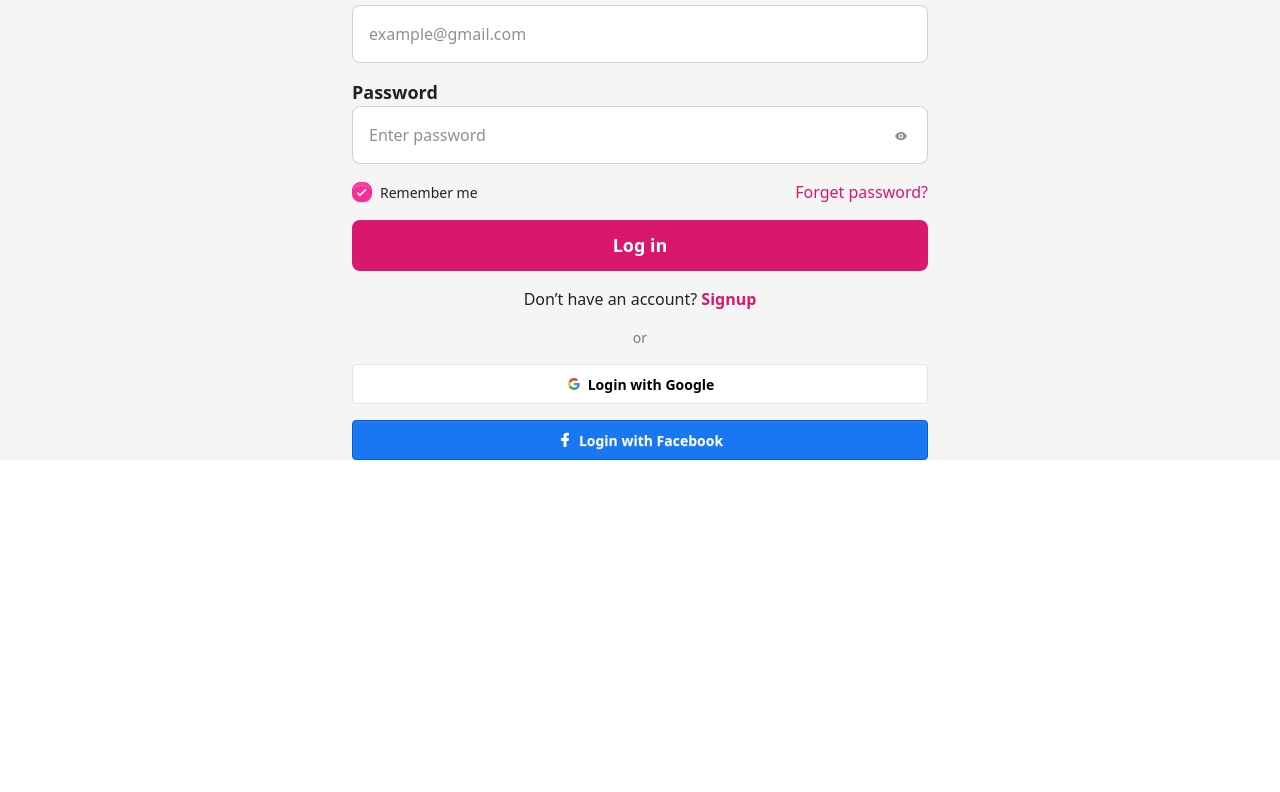
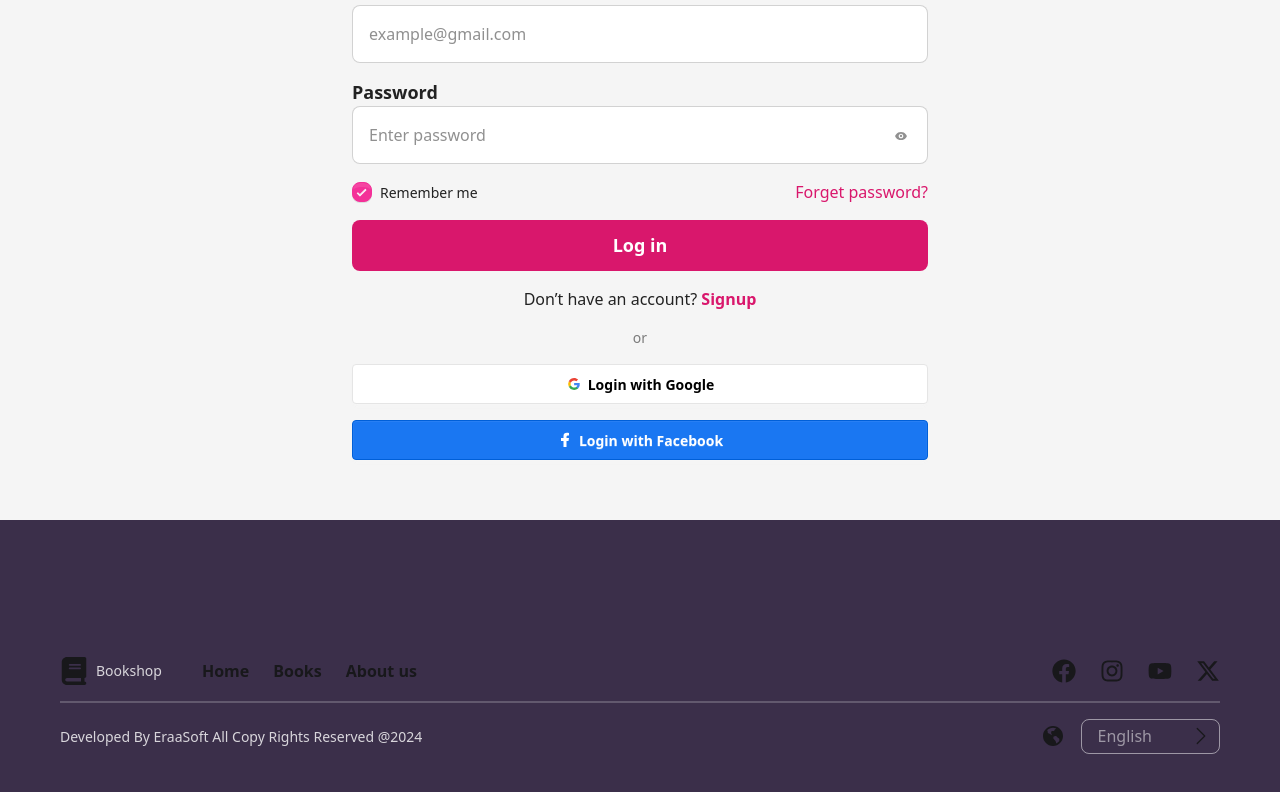
Before and after one commit to Mohammed-Rafat76/Boook-Store, a React (Vite) app: page / in a window 1280 px wide. Shown: the part 460-1252 px from the top of the page. Before the commit the page ends 920 px from the top, so only its background shows below. Built offline with nearby package versions, Linux system fonts and the light colour scheme.

Commit message:
done footer and header in main lay out

```diff
--- a/src/App.jsx
+++ b/src/App.jsx
@@ -4,16 +4,19 @@ import LoginPage from "./Pages/loginPage";
 
 import SignupPage from "./Pages/signupPage";
 import HomePage from "./Pages/homePage";
+import MainLayOut from "./mainLayOut";
 
 export default function App() {
   return (
     <div>
       <BrowserRouter>
         <Routes>
-          <Route path="/" element={<LoginPage />} />
-          <Route path="/signup" element={<SignupPage />} />
-          <Route path="/home" element={<HomePage/>} />
-
+          <Route path="/" element={<MainLayOut/>}>
+            <Route index element={<LoginPage />} />
+            <Route path="/signup" element={<SignupPage />} />
+            <Route path="/home" element={<HomePage />} />
+          </Route>
+          <Route path="*" element={<h1 className="text-7xl font-extrabold text-red-400">404 error</h1>} />
         </Routes>
       </BrowserRouter>
     </div>
--- a/src/Component/footer.jsx
+++ b/src/Component/footer.jsx
@@ -1,7 +1,49 @@
-import React from 'react'
+import { FaBook } from "react-icons/fa6";
+import { FaFacebook } from "react-icons/fa";
+import { FaInstagram } from "react-icons/fa";
+import { FaYoutube } from "react-icons/fa";
+import { FaXTwitter } from "react-icons/fa6";
+import { RiEarthFill } from "react-icons/ri";
+import { BsChevronRight } from "react-icons/bs";
 
 export default function Footer() {
   return (
-    <div>footer</div>
-  )
+    <div className="bg-[#3B2F4A] flex justify-center items-center w-full h-92.5 px-15">
+      <div className="w-full flex flex-col gap-4">
+        <div className=" w-full flex justify-between items-center">
+          <div className="flex items-center justify-center gap-10 ">
+            <div className="flex items-center gap-2">
+              <FaBook className="w-7 h-7" />
+              <h1 className="font-normal text-[#FFFFFF]/80 text-[14px]">
+                Bookshop
+              </h1>
+            </div>
+            <div className="flex items-center justify-center gap-6">
+              <h1 className="font-semibold text-[16px]">Home</h1>
+              <h1 className="font-semibold text-[16px]">Books</h1>
+              <h1 className="font-semibold text-[16px]">About us</h1>
+            </div>
+          </div>
+          <div className="flex justify-center items-center gap-6">
+            <FaFacebook className="w-6 h-6" />
+            <FaInstagram className="w-6 h-6"/>
+            <FaYoutube className="w-6 h-6"/>
+            <FaXTwitter className="w-6 h-6"/>
+          </div>
+        </div>
+        <div className="w-full h-0 border border-[#FFFFFF33]"></div>
+        <div className="w-full flex justify-between items-center">
+            <h1 className="font-normal text-[14px] text-[#FFFFFF]/80">Developed By EraaSoft All Copy Rights Reserved @2024</h1>
+            <div className="flex justify-between items-center gap-4">
+                <RiEarthFill className="w-6 h-6" />
+                <div className="rounded-lg border py-[4.5px] pl-4 pr-2 border-[#FFFFFF80] flex justify-between items-center gap-9.75">
+                    <h1 className="font-light text-[16px] text-[#FFFFFF80]  ">English</h1>
+                    <BsChevronRight className="w-5 h-5"/>
+
+                </div>
+            </div>
+        </div>
+      </div>
+    </div>
+  );
 }
--- a/src/Component/header.jsx
+++ b/src/Component/header.jsx
@@ -2,11 +2,18 @@ import { FaBook } from "react-icons/fa6";
 export default function Header() {
   return (
     <div>
-        <nav className="w-full  bg-white/20 text-white h-23 flex items-center justify-between py-6 px-35">
+      <div
+        className={`relative w-full h-84.5 bg-[url(/public/533643aa8db82414f48d43a992d009dda3961386.png)] bg-cover bg- bg-no-repeat bg-position-[center_50%] transform scale-x-[-1]`}
+      >
+        <div className="absolute inset-0 bg-black/60"></div>
+      </div>
+      <nav className="w-full absolute top-0 bg-white/20 text-white h-23 flex items-center justify-between py-6 px-35">
           <div className="flex items-center justify-center gap-6 ">
             <div className="flex items-center gap-2">
-                    <FaBook className="w-8 h-8"/>
-                    <h1 className="font-normal text-[#FFFFFF]/80 text-[16px]">Bookshop</h1>
+              <FaBook className="w-8 h-8" />
+              <h1 className="font-normal text-[#FFFFFF]/80 text-[16px]">
+                Bookshop
+              </h1>
             </div>
             <div className="w-0 h-7.5 border border-[#FFFFFF]/30 "></div>
             <div className="flex items-center justify-center gap-10">
@@ -16,10 +23,14 @@ export default function Header() {
             </div>
           </div>
           <div className="flex items-center justify-center gap-3">
-                <button className="rounded-lg py-3 px-4 bg-[#D9176C]">Log in</button>
-                <button className="rounded-lg py-3 px-4 text-[#D9176C] border border-[#D9176C] bg-[#FFFFFF]">Sign Up</button>
+            <button className="rounded-lg py-3 px-4 bg-[#D9176C]">
+              Log in
+            </button>
+            <button className="rounded-lg py-3 px-4 text-[#D9176C] border border-[#D9176C] bg-[#FFFFFF]">
+              Sign Up
+            </button>
           </div>
         </nav>
     </div>
-  )
+  );
 }
--- a/src/Pages/loginPage.jsx
+++ b/src/Pages/loginPage.jsx
@@ -5,6 +5,7 @@ import { Link, useNavigate } from "react-router-dom";
 import { domain } from "../store";
 import * as Yup from "yup";
 import Header from "../Component/header";
+import Footer from "../Component/footer";
 
 export default function LoginPage() {
   const navigate = useNavigate();
@@ -31,13 +32,7 @@ export default function LoginPage() {
       ),
   });
   return (
-    <div className="bg-[#F5F5F5] h-full flex flex-col justify-center items-center gap-15 ">
-      <div
-        className={`relative w-full h-84.5 bg-[url(/public/533643aa8db82414f48d43a992d009dda3961386.png)] bg-cover bg- bg-no-repeat bg-position-[center_50%] transform scale-x-[-1]`}
-      >
-        <div className="absolute inset-0 bg-black/60"></div>
-      </div>
-      <div className="absolute top-0 w-full"><Header/></div>
+    <div className="bg-[#F5F5F5] h-full flex flex-col justify-center items-center gap-15 py-15">
 
       <Formik
         initialValues={{ email: "", password: "" }}
--- a/src/Pages/signupPage.jsx
+++ b/src/Pages/signupPage.jsx
@@ -4,6 +4,8 @@ import { ErrorMessage, Field, Form, Formik } from "formik";
 import { BiSolidShow } from "react-icons/bi";
 import { Link, useNavigate } from "react-router-dom";
 import * as Yup from "yup"
+import Footer from "../Component/footer";
+import Header from "../Component/header";
 
 export default function SignupPage() {
   const navigate = useNavigate()
@@ -41,7 +43,7 @@ export default function SignupPage() {
     password_confirmation: Yup.string().required()
   })
   return (
-    <div className="bg-amber-100 h-full py-5 flex justify-center items-center">
+    <div className="bg-[#F5F5F5] h-full flex flex-col justify-center items-center gap-15 py-15">
       <Formik
         initialValues={{
           first_name: "",
```
Lines whose indentation alone changed are shown as unchanged.
